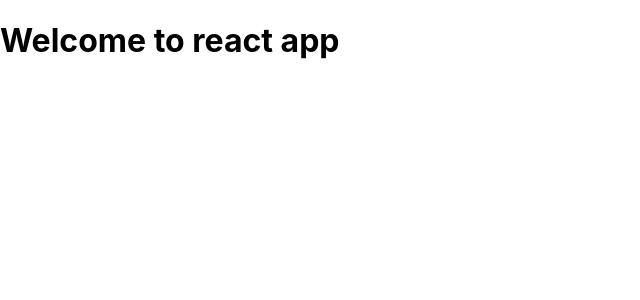
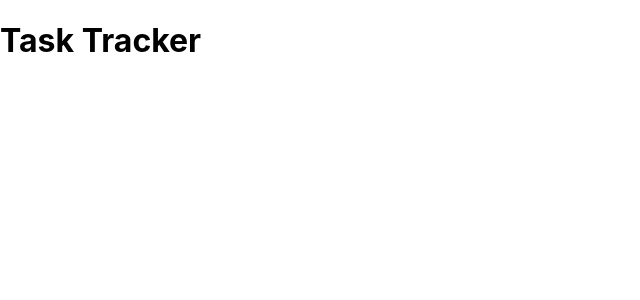
Before and after one commit to Kaushik27/Task-Tracker, a React (Create React App) app: page / in a window 1280 px wide. Shown: the top 300 px of the page, without its empty margins (0-640 px from the left). Built offline with nearby package versions, Linux system fonts and the light colour scheme.

Commit message:
header component

```diff
--- a/src/App.js
+++ b/src/App.js
@@ -1,8 +1,8 @@
+import Header  from "./components/Header";
+
 function App() {
   return (
-    <div className="App">
-      <h1>Welcome to react app</h1>
-    </div>
+   <Header />
   );
 }
 
--- /dev/null
+++ b/src/components/Header.js
@@ -0,0 +1,9 @@
+const Header = () => {
+  return (
+    <div>
+        <h1>Task Tracker</h1>
+    </div>
+  )
+}
+
+export default Header
```
